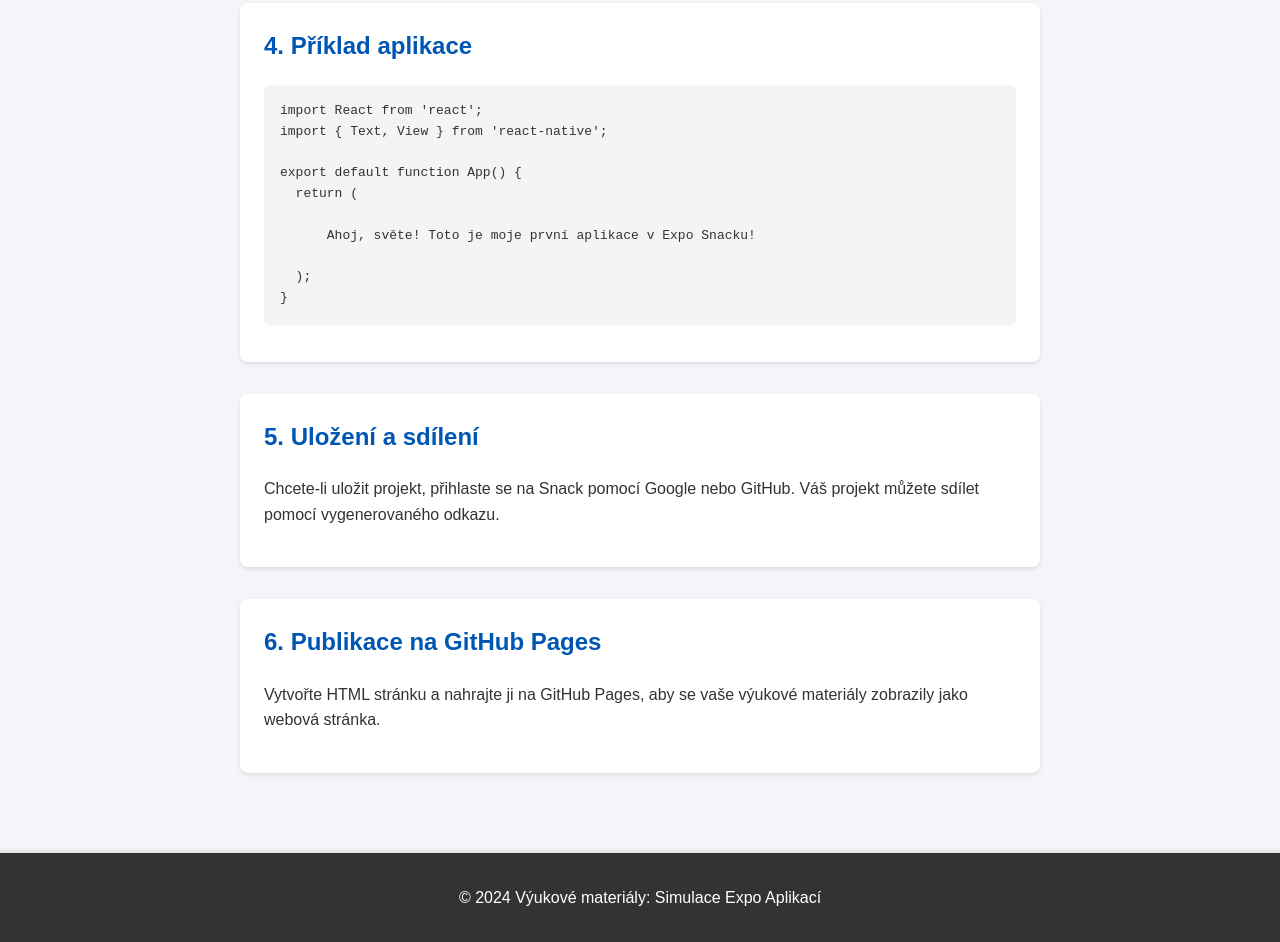
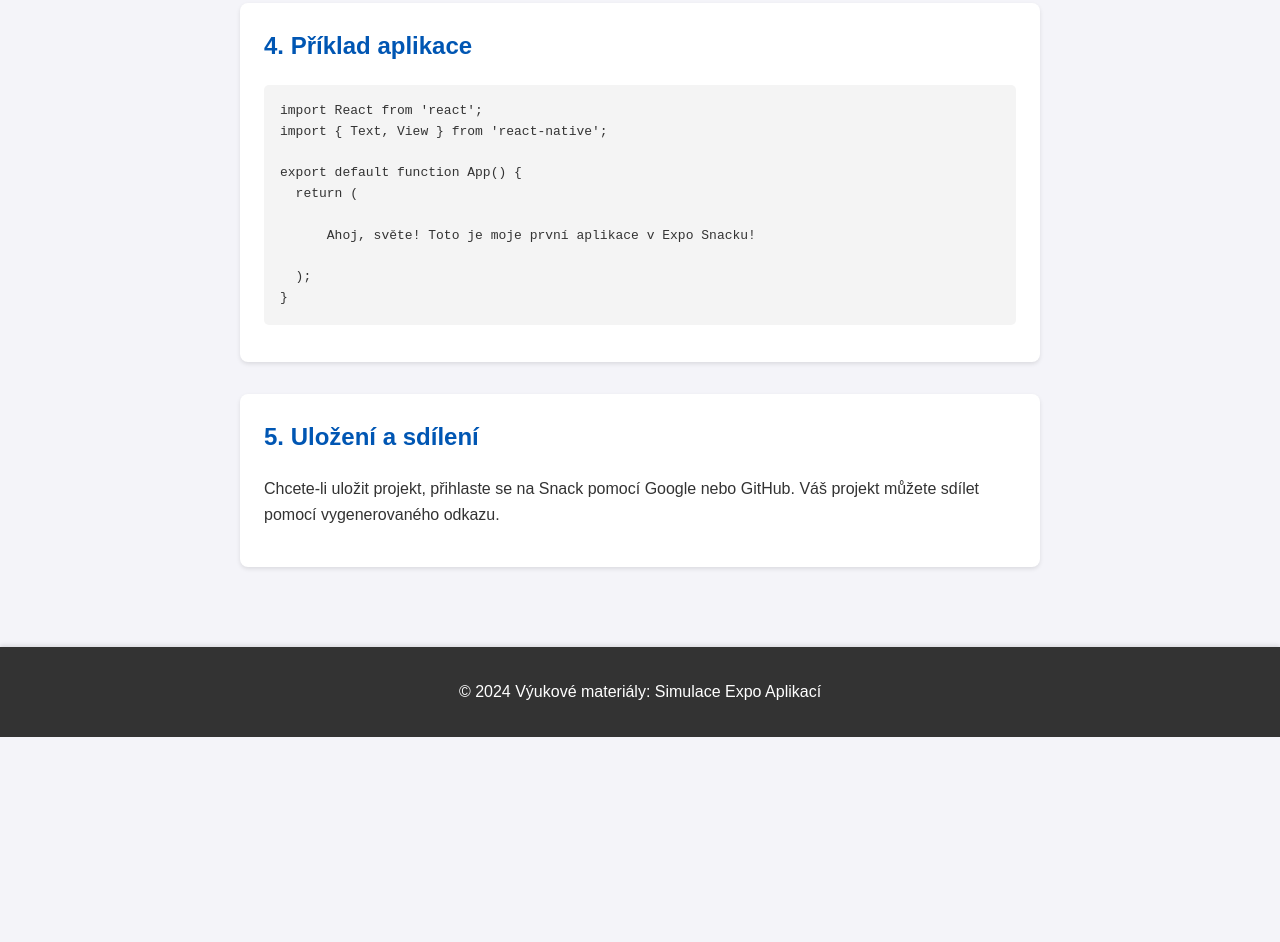
Before and after one commit to timeflowing/simulace-expo-appky, a plain HTML site: page index.html in a window 1280 px wide. Shown: the part 905-1847 px from the top of the page. After the commit the page ends 1642 px from the top, so only its background shows below. Drawn offline with Linux system fonts and the light colour scheme.

Commit message:
Update index.html

```diff
--- a/index.html
+++ b/index.html
@@ -19,7 +19,6 @@
             <li><a href="#section3">3. Jak začít</a></li>
             <li><a href="#section4">4. Příklad aplikace</a></li>
             <li><a href="#section5">5. Uložení a sdílení</a></li>
-            <li><a href="#section6">6. Publikace na GitHub Pages</a></li>
         </ul>
     </nav>
 
@@ -62,10 +61,6 @@ export default function App() {
             <p>Chcete-li uložit projekt, přihlaste se na Snack pomocí Google nebo GitHub. Váš projekt můžete sdílet pomocí vygenerovaného odkazu.</p>
         </section>
 
-        <section id="section6">
-            <h2>6. Publikace na GitHub Pages</h2>
-            <p>Vytvořte HTML stránku a nahrajte ji na GitHub Pages, aby se vaše výukové materiály zobrazily jako webová stránka.</p>
-        </section>
     </main>
 
     <footer>
```
